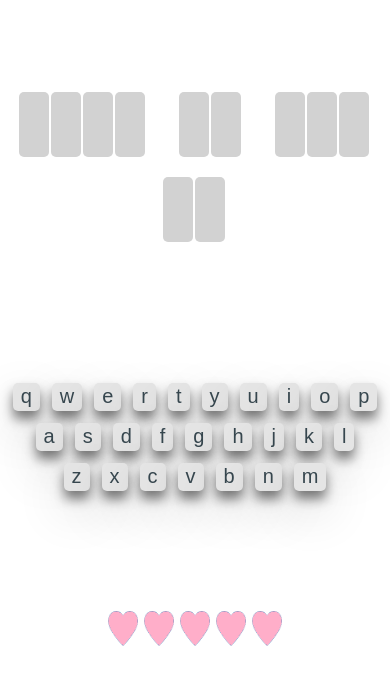
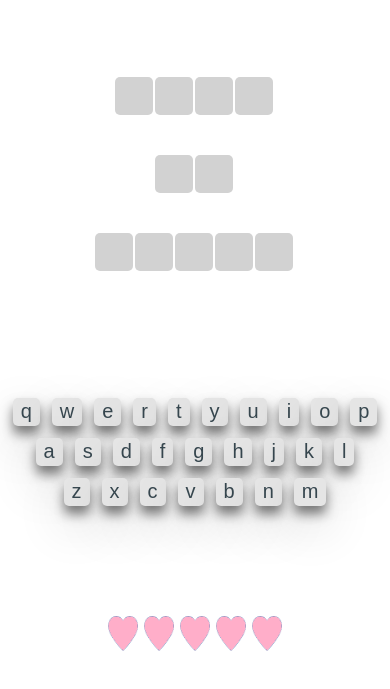
Before and after one commit to tonykimminseok/Guess-a-Phrase, a plain HTML site: page index.html in a window 390 px wide. Both pictures are taken after a click on the link "Start Game". Shown: the part 133-822 px from the top of the page. Drawn offline with Linux system fonts and the light colour scheme.

Commit message:
modifying css and app.js

```diff
--- a/app.js
+++ b/app.js
@@ -16,7 +16,6 @@ let phrases = ['heart of gold',
 			   'saved by the bell',
 			   'dressed to the nines',
 			   'down to earth',
-			   'every cloud has a silver lining',
 			   'keep on trucking',
 			   'a piece of cake',
 			   'just do it'];
@@ -60,7 +59,7 @@ function addPhraseToDisplay(arr) {
 			li.className = 'letter';
 		} else {
 			li.className = '';
-			li.style.margin = '1em';
+			li.style.width = '100%';
 		}
 	}
 }
--- a/css/styles.css
+++ b/css/styles.css
@@ -208,7 +208,10 @@ button:hover {
   }
 
   .letter {
-    width: 30px;
+    font-size: 1em;
+    width: 38px;
+    height: 38px;
+    padding: 10px 0;
   }
 
   button {
@@ -232,6 +235,4 @@ button:hover {
   button {
     padding: .5rem 1rem;
   }
-
-
 }
```
